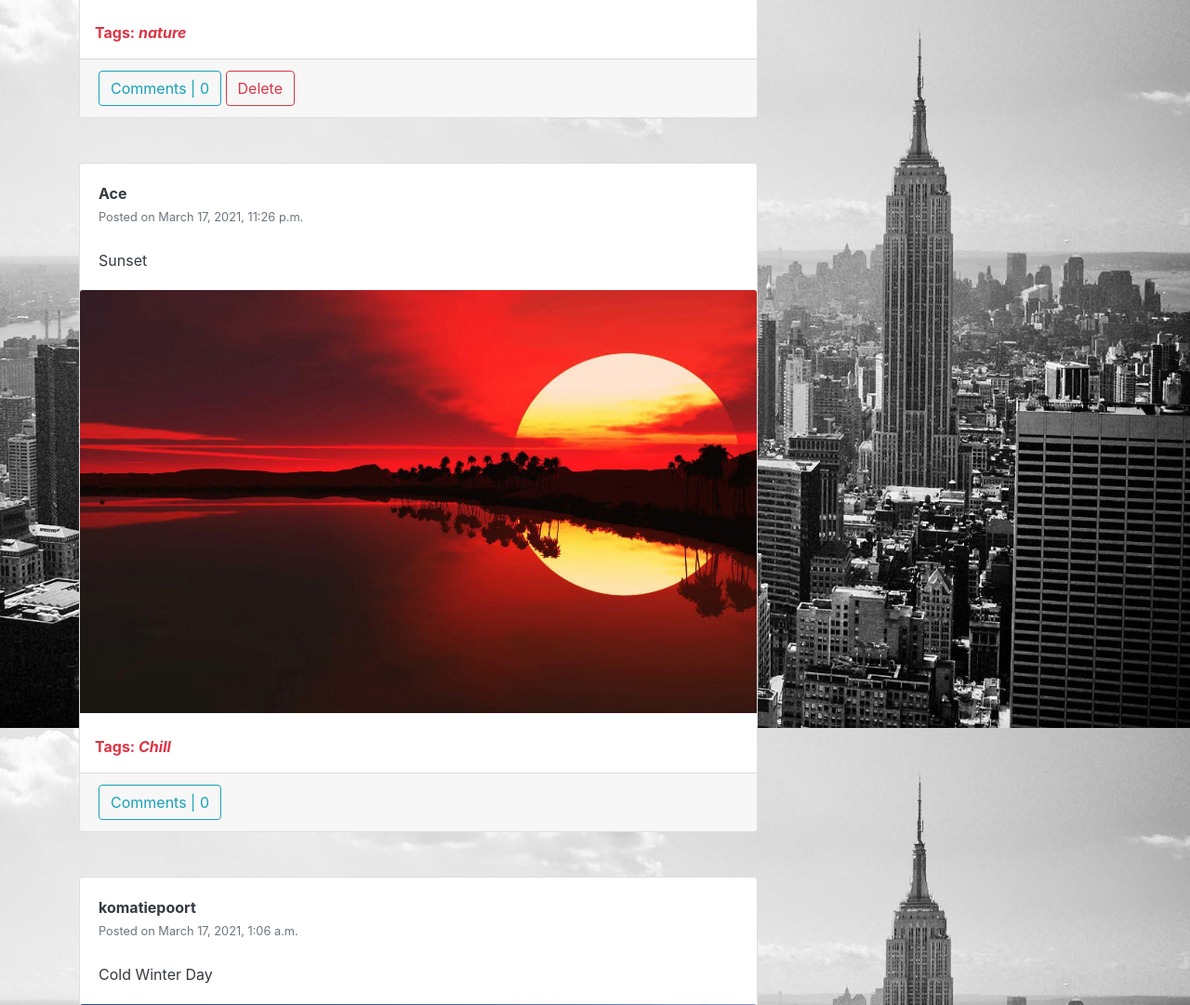
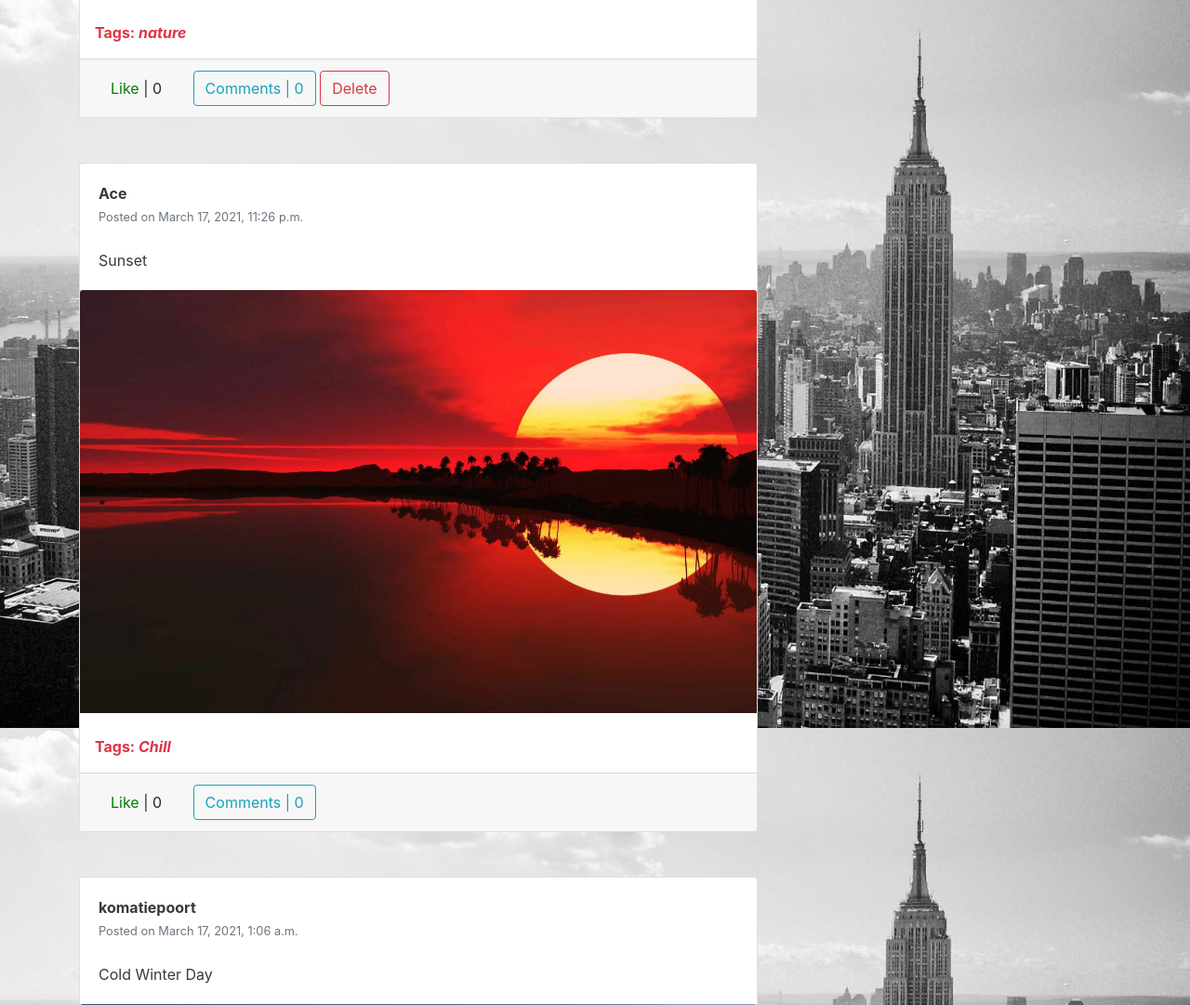
Before and after one commit to hakimsheriff/SOEN341Project, a Django app: page / in a window 1280 px wide. Shown: the part 917-1998 px from the top of the page at 93% size. Run offline with Django 3.2, Linux system fonts and the light colour scheme; a user stored in the database is signed in; data comes from the database, SQL or seed files in the repository; both versions use the stored data as it was after the commit; some libraries are stand-ins or nearby versions.

Commit message:
#40 Adding A Like Button
- Added A Like Button
- If a User has not liked a post, they are presented with a green "Like" button
-If a user has liked a post, they are presented with a red "unlike" button.
-To the right of this button, there is a count of how many users have liked the given post

```diff
--- a/backend/backend/urls.py
+++ b/backend/backend/urls.py
@@ -30,5 +30,6 @@ urlpatterns = [
     url(r'^admin/', admin.site.urls),
     path('post/<int:pk>/delete/', core_views.post_delete, name='post-delete'),
     url(r'^user_posts/(?P<username>\w+)$', core_views.UserPostListView.as_view(), name='user-posts'),
+    path('post/<int:pk>/like/', core_views.like, name='post-like'),
 
 ]
--- a/backend/pigeonpost/admin.py
+++ b/backend/pigeonpost/admin.py
@@ -3,7 +3,8 @@ from django.contrib import admin
 # Register your models here.
 from django.contrib import admin
 
-from .models import Post, Comments
+from .models import Post, Comments, Like
 
 admin.site.register(Post)
 admin.site.register(Comments)
+admin.site.register(Like)
--- a/backend/pigeonpost/templates/home.html
+++ b/backend/pigeonpost/templates/home.html
@@ -22,6 +22,25 @@
             <p class="text-danger ml-3"><b>Tags: <i>{{ post.tags }}</i></b></p>
             {% endif %}
             <div class="card-footer">
+			<button class="btn btn-white mr-3 like" id="{{ post.id }}">
+            {% if post in liked_post %}
+            <a
+              href="{% url 'post-like' pk=post.pk %}"
+              style="color: red"
+              id="likebtn{{ post.id }}"
+            >
+              Unlike</a
+            >
+            | {{post.likes.count}} {% else %}
+            <a
+              href="{% url 'post-like' pk=post.pk %}"
+              style="color: green"
+              id="likebtn{{ post.id }}"
+            >
+              Like</a
+            >
+            | {{post.likes.count}} {% endif %}
+          </button>
               <a class="btn btn-outline-info" href="{% url 'post-detail' pk=post.pk %}">Comments | {{ post.details.count }}</a>
               {% if post.user_name == user %}
               <a class="btn btn-outline-danger" href="{% url 'post-delete' pk=post.pk %}">Delete</a>
--- a/backend/pigeonpost/views.py
+++ b/backend/pigeonpost/views.py
@@ -107,3 +107,20 @@ def post_delete(request, pk):
 	if request.user== post.user_name:
 		Post.objects.get(pk=pk).delete()
 	return redirect('home')
+
+
+
+@login_required
+def like(request, pk):
+	#post_id = request.GET.get("likeId", "")
+	user = request.user
+	post = Post.objects.get(pk=pk)
+	liked= False
+	like = Like.objects.filter(user=user, post=post)
+	if like:
+		like.delete()
+	else:
+		liked = True
+		Like.objects.create(user=user, post=post)
+
+	return redirect('home')
```
Also changed, not shown: backend/pigeonpost/templates/post_detail.html (+8 -4 lines), backend/pigeonpost/templates/user_posts.html (+20 -22 lines), backend/db.sqlite3, 3 other files.
